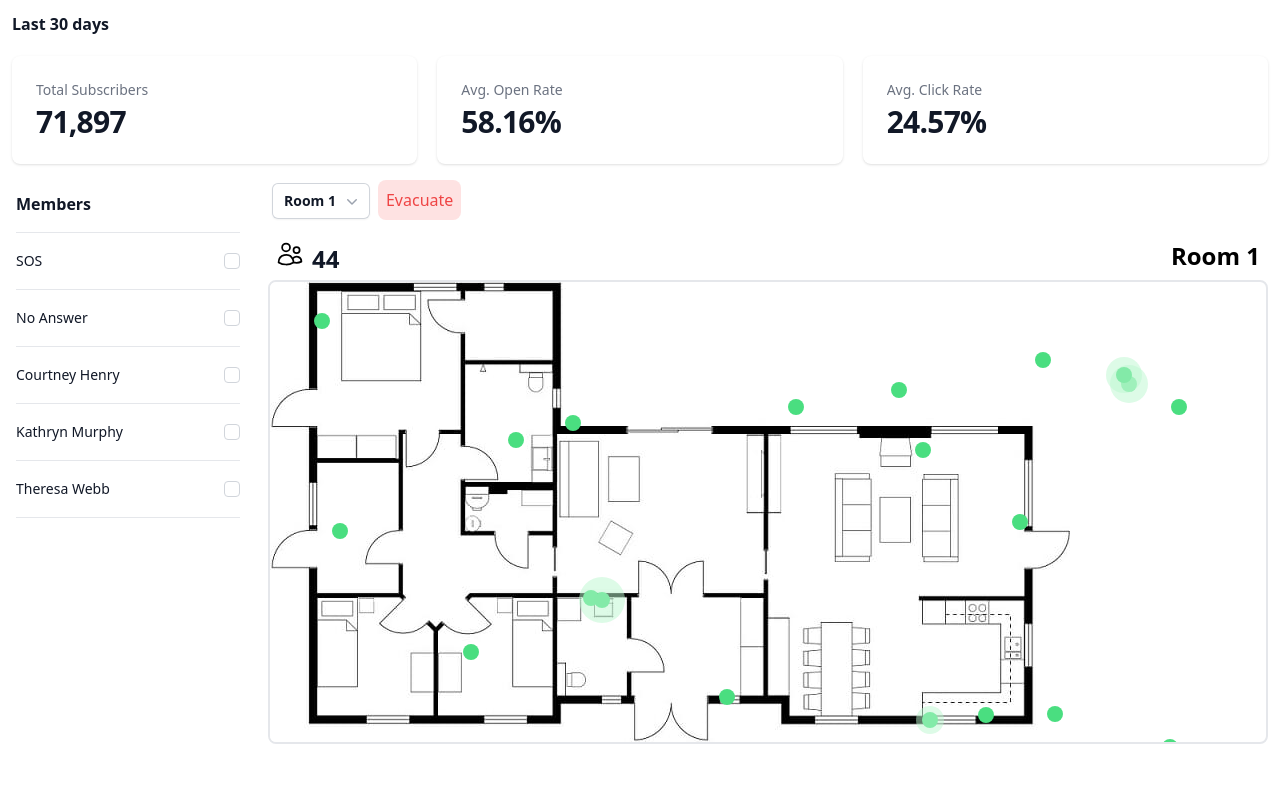
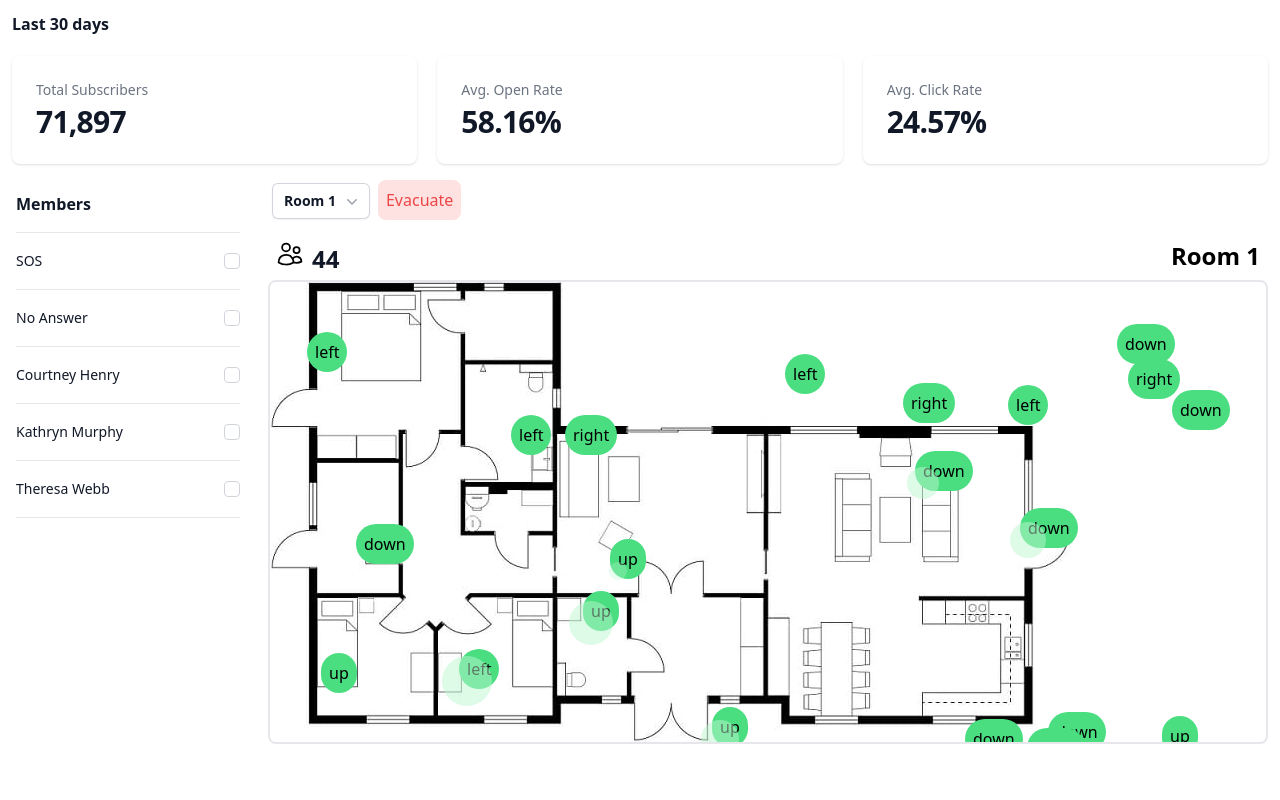
Before and after one commit to snakysnake/StGallen, a Nuxt app in the folder SwissCheeseFrontend/: page / in a window 1280 px wide. Shown: the top 800 px of the page. Built offline with nearby package versions, Linux system fonts and the light colour scheme.

Commit message:
quicksave

```diff
--- a/SwissCheeseFrontend/components/Person.vue
+++ b/SwissCheeseFrontend/components/Person.vue
@@ -1,6 +1,7 @@
 <template>
     <div class="p-2 rounded-full cursor-pointer" :style="`left: ${xPos}px; top: ${yPos}px;`" :class="parentClasses"
         @click="$emit('selected', person)">
+        {{ lastMovement }}
         <div class="relative">
             <div class="p-2 absolute transition-opacity rounded-full"
                 :style="`left: -${movementAmount}px; top: -${movementAmount}px; padding: ${movementAmount}px;`"
@@ -63,6 +64,7 @@ export default {
             xPos: 0,
             movedRecently: false,
             movementAmount: 0,
+            lastMovement: ""
         }
     },
     watch: {
@@ -73,13 +75,15 @@ export default {
                 this.movementAmount * 2;
             }
             if (!this.wait) {
-                if (this.yPos > this.height - 10 || this.yPos < 2) {
-                    this.yPos = this.initYPos;
+                if (!this.person.evacuate) {
+                    if (this.yPos > this.height - 10 || this.yPos < 2) {
+                        this.yPos = this.initYPos;
+                    }
                 }
                 this.wait = true;
                 let sleepTime = Math.ceil(Math.random() * 200) * this.movementAmount;
                 if (this.person.evacuate) {
-                    sleepTime / 40
+                    sleepTime / 100
                 }
 
                 await this.sleep(sleepTime);
@@ -95,13 +99,15 @@ export default {
                 this.movementAmount * 2;
             }
             if (!this.wait) {
-                if (this.xPos > this.width - 10 || this.xPos < 2) {
-                    this.xPos = this.initXPos;
+                if (!this.person.evacuate) {
+                    if (this.xPos > this.width - 10 || this.xPos < 2) {
+                        this.xPos = this.initXPos;
+                    }
                 }
                 this.wait = true;
                 let sleepTime = Math.floor(Math.random() * 200) * this.movementAmount;
                 if (this.person.evacuate) {
-                    sleepTime / 40
+                    sleepTime / 100
                 }
 
                 await this.sleep(sleepTime);
@@ -180,20 +186,24 @@ export default {
             }
         },
         up() {
+            this.yPos = this.yPos - this.movementAmount;
+            this.movedRecently = true;
+            this.lastMovement = "up"
+        },
+        down() {
             this.yPos = this.yPos + this.movementAmount;
             this.movedRecently = true;
-        },
-        down() {
-            this.yPos = this.yPos - this.movementAmount;
-            this.movedRecently = true;
+            this.lastMovement = "down"
         },
         left() {
             this.xPos = this.xPos - this.movementAmount;
             this.movedRecently = true;
+            this.lastMovement = "left";
         },
         right() {
             this.xPos = this.xPos + this.movementAmount;
             this.movedRecently = true;
+            this.lastMovement = "right";
         },
         sleep(ms) {
             return new Promise(resolve => setTimeout(resolve, ms));
```
